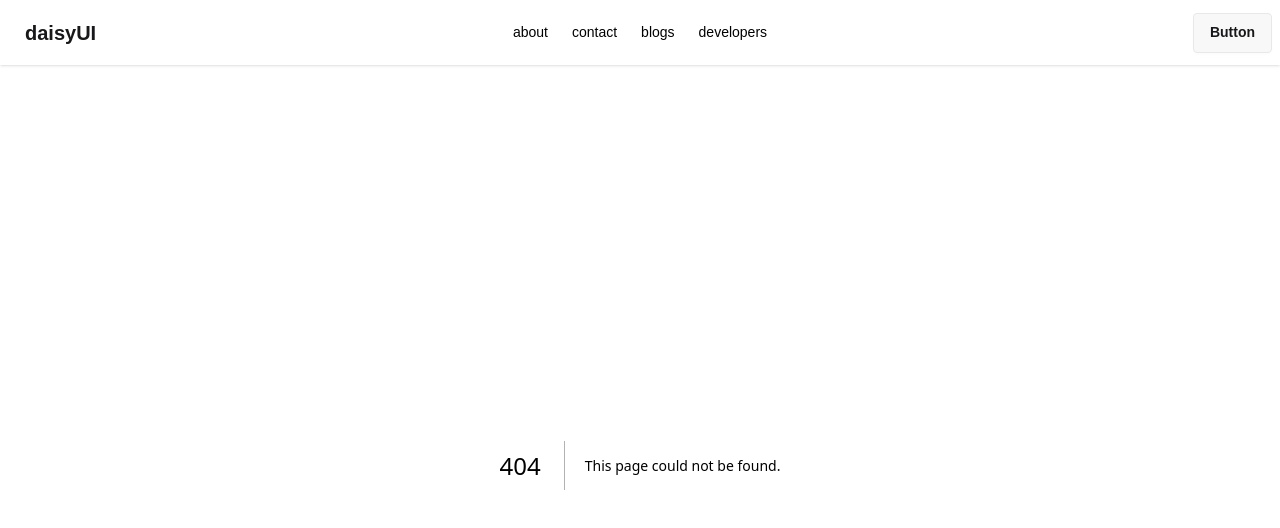
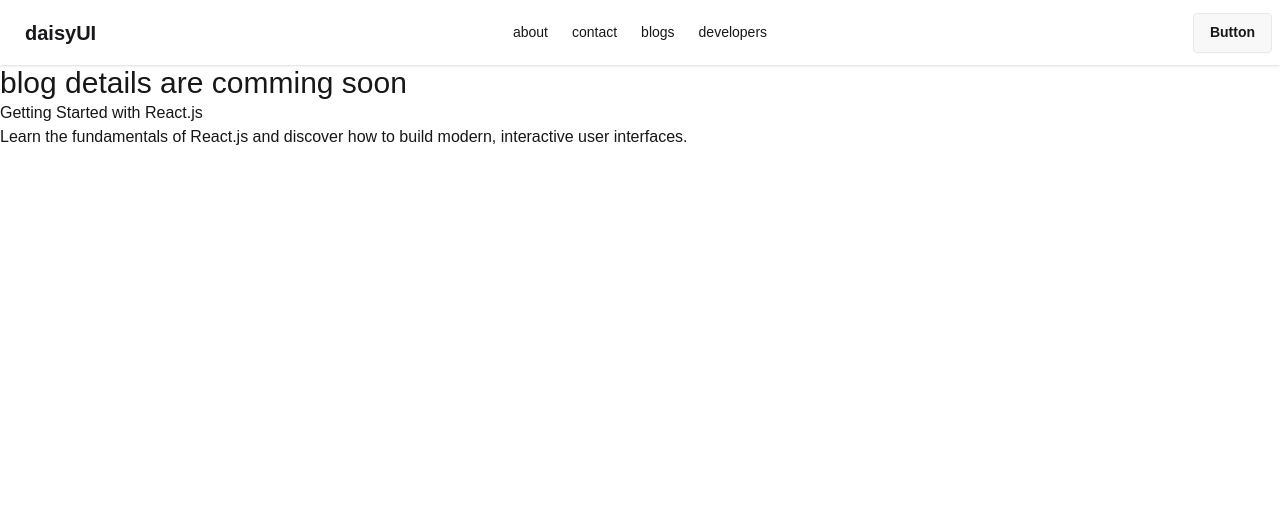
Before and after one commit to Al-Amin018555/my-next-app, a Next.js app: page /blogs/1 in a window 1280 px wide. Before the commit this address had no page. Shown: the top 528 px of the page. Built offline with nearby package versions, Linux system fonts and the light colour scheme.

Commit message:
feat: add dynamic blog details page

```diff
--- /dev/null
+++ b/src/app/blogs/[blogId]/page.jsx
@@ -0,0 +1,70 @@
+const blogs = [
+    {
+        id: 1,
+        title: "Getting Started with React.js",
+        author: "John Smith",
+        category: "Web Development",
+        image: "https://images.unsplash.com/photo-1633356122544-f134324a6cee",
+        publishedDate: "2026-09-15",
+        readTime: "5 min read",
+        description: "Learn the fundamentals of React.js and discover how to build modern, interactive user interfaces.",
+        content: "React.js is a popular JavaScript library for building user interfaces. It uses reusable components, making applications easier to develop and maintain. Beginners should start by learning JSX, props, state, and hooks.",
+        tags: ["React", "JavaScript", "Frontend"]
+    },
+    {
+        id: 2,
+        title: "10 Essential JavaScript Tips for Beginners",
+        author: "Sarah Johnson",
+        category: "JavaScript",
+        image: "https://images.unsplash.com/photo-1515879218367-8466d910aaa4",
+        publishedDate: "2026-09-20",
+        readTime: "7 min read",
+        description: "Improve your JavaScript skills with practical tips and techniques every beginner developer should know.",
+        content: "JavaScript is one of the most important programming languages for web development. Understanding variables, functions, arrays, objects, promises, and async/await will help you write cleaner and more efficient code.",
+        tags: ["JavaScript", "Programming", "Tips"]
+    },
+    {
+        id: 3,
+        title: "Building Responsive Websites with Tailwind CSS",
+        author: "Michael Brown",
+        category: "CSS",
+        image: "https://images.unsplash.com/photo-1498050108023-c5249f4df085",
+        publishedDate: "2026-09-25",
+        readTime: "6 min read",
+        description: "Discover how Tailwind CSS helps developers create beautiful, responsive websites quickly.",
+        content: "Tailwind CSS is a utility-first CSS framework that allows developers to style websites directly using predefined classes. Its responsive utilities make it easy to design layouts for mobile, tablet, and desktop screens.",
+        tags: ["Tailwind CSS", "CSS", "Responsive Design"]
+    },
+    {
+        id: 4,
+        title: "The Future of Artificial Intelligence in Web Development",
+        author: "Emily Davis",
+        category: "Technology",
+        image: "https://images.unsplash.com/photo-1677442136019-21780ecad995",
+        publishedDate: "2026-10-01",
+        readTime: "8 min read",
+        description: "Explore how artificial intelligence is transforming web development and improving developer productivity.",
+        content: "Artificial intelligence is changing the way developers build websites and applications. AI-powered tools can assist with code generation, debugging, testing, and design. Developers who combine strong fundamentals with AI tools can improve their workflows.",
+        tags: ["AI", "Technology", "Web Development"]
+    }
+];
+
+const BlogDetailsPage = async ({ params }) => {
+    const { blogId } = await params;
+
+    const blog = blogs.find(blog => blog.id === parseInt(blogId));
+
+    return (
+        <div>
+            <h2 className="text-3xl">blog details are comming soon</h2>
+            {
+                blog && <div>
+                    <h3>{blog.title}</h3>
+                    <p>{blog.description}</p>
+                </div>
+            }
+        </div>
+    );
+};
+
+export default BlogDetailsPage;
```
